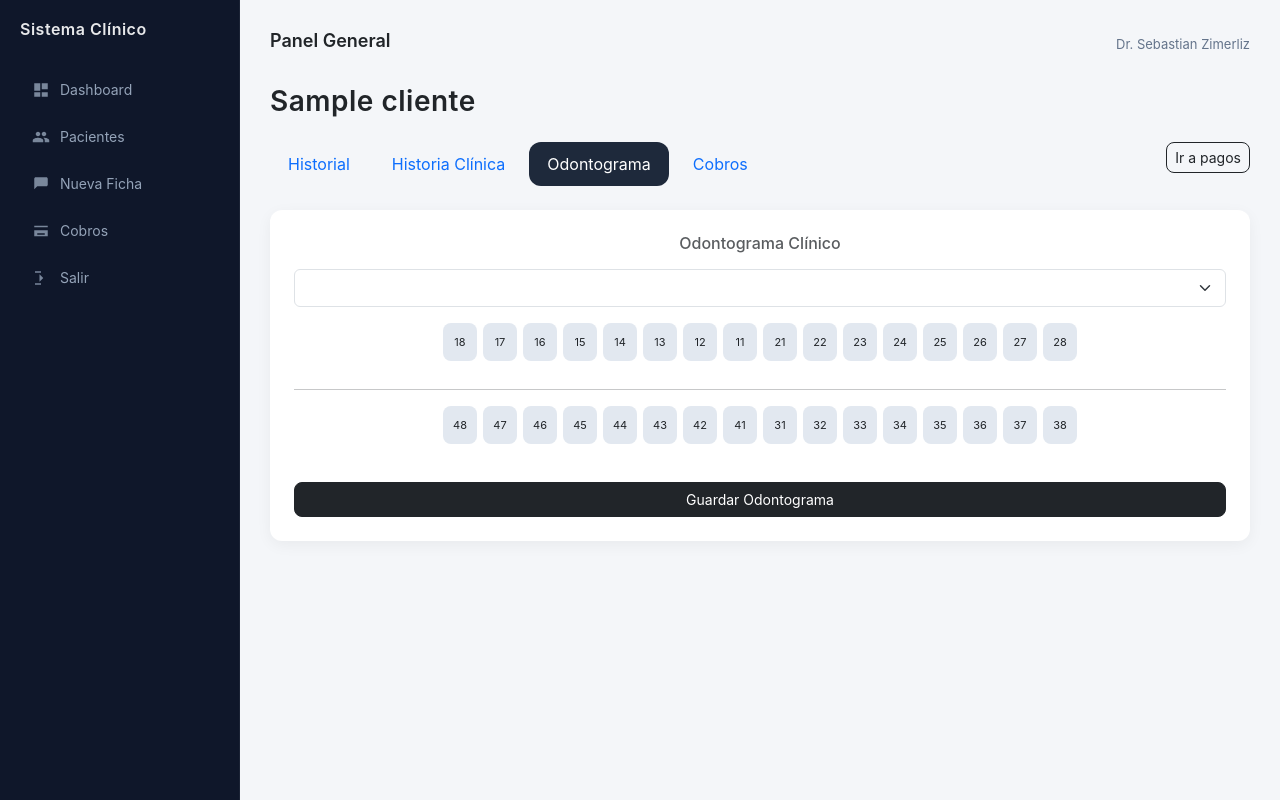
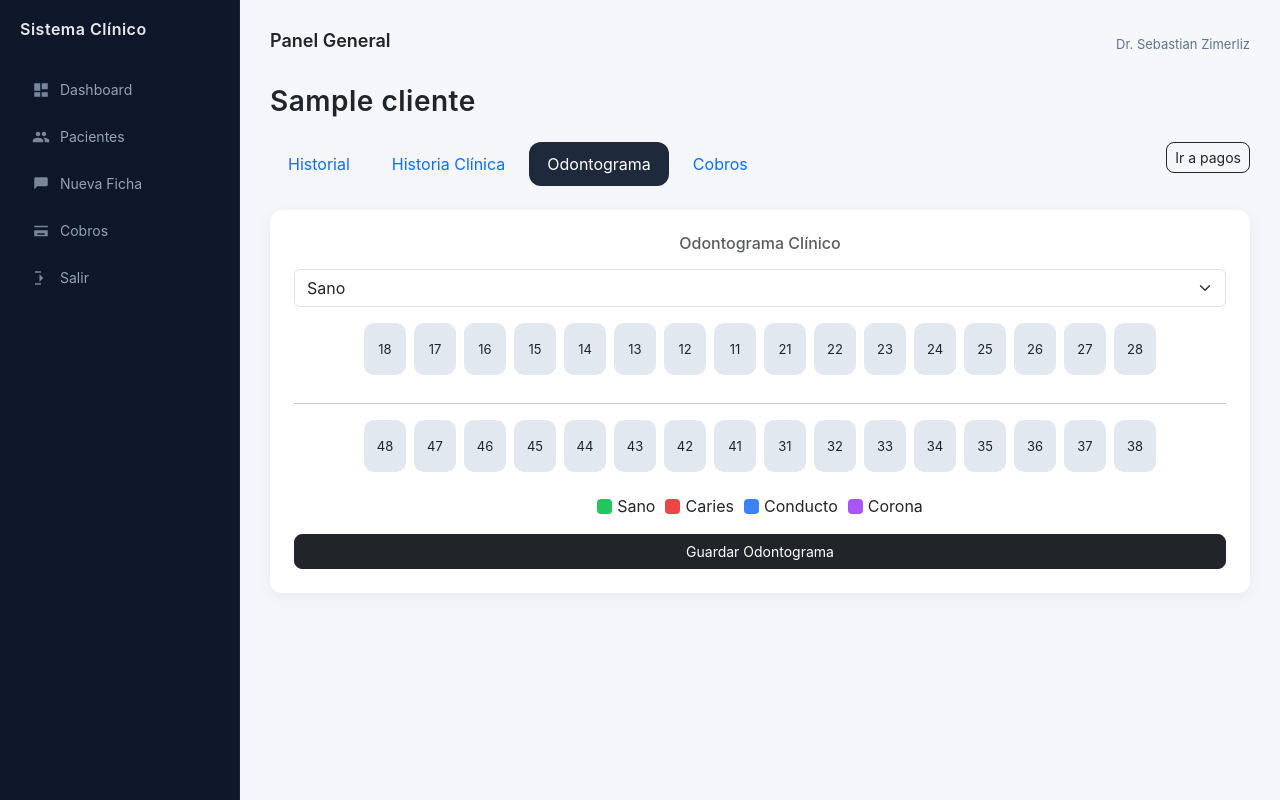
Before and after one commit to warce96/odonto, a Flask app: page /historial/1 in a window 1280 px wide, after a click on "Odontograma". Run offline with Flask 3, Linux system fonts and the light colour scheme; a user stored in the database is signed in; tables that the repository leaves empty hold one stand-in row (values such as "Sample post"); lists and menus that the app fills with data are empty.

Commit message:
Update historial.html

```diff
--- a/clinica_odon/templates/historial.html
+++ b/clinica_odon/templates/historial.html
@@ -57,19 +57,23 @@
 .fila-dientes{
     display: flex;
     justify-content: center;
-    gap: 6px;
+    gap: 8px;
     margin-bottom: 12px;
 }
 .diente{
-    width: 34px;
-    height: 38px;
-    border-radius: 8px;
+    width: 42px;
+    height: 52px;
+    border-radius: 10px;
     background: #e2e8f0;
     display: flex;
     align-items: center;
     justify-content: center;
-    font-size: 11px;
+    font-size: 13px;
     cursor: pointer;
+    transition: 0.2s;
+}
+.diente:hover{
+    transform: scale(1.1);
 }
 
 /* ===== LEYENDA ===== */
@@ -357,7 +332,75 @@ Cuota {{ c.numero }} - {{ c.monto }}
 
 <script>
 
-// (JS se mantiene igual que el tuyo)
+// ANAMNESIS
+function guardarClinico(){
+    fetch("/guardar_clinico/{{ cliente.id }}",{
+        method:"POST",
+        headers:{ "Content-Type":"application/json" },
+        body: JSON.stringify({
+            enfermedades: enfermedades.value,
+            alergias: alergias.value,
+            medicamentos: medicamentos.value,
+            observaciones: observaciones.value
+        })
+    }).then(()=> location.reload())
+}
+
+// ODONTOGRAMA
+let dientes = {{ dientes | tojson | safe }} || {}
+
+let estados = {
+    ok:{color:"#22c55e", nombre:"Sano"},
+    caries:{color:"#ef4444", nombre:"Caries"},
+    conducto:{color:"#3b82f6", nombre:"Conducto"},
+    corona:{color:"#a855f7", nombre:"Corona"}
+}
+
+function initEstados(){
+    let sel = document.getElementById("estadoSelector")
+    let ley = document.getElementById("leyenda")
+
+    sel.innerHTML=""
+    ley.innerHTML=""
+
+    for(let k in estados){
+        sel.innerHTML += `<option value="${k}">${estados[k].nombre}</option>`
+        ley.innerHTML += `
+        <div class="item-leyenda">
+            <div class="color-box" style="background:${estados[k].color}"></div>
+            ${estados[k].nombre}
+        </div>`
+    }
+}
+
+function pintar(el){
+    let estado = document.getElementById("estadoSelector").value
+    let id = el.dataset.id
+    dientes[id]=estado
+    el.style.background = estados[estado].color
+    el.style.color="white"
+}
+
+function pintarInicial(){
+    document.querySelectorAll(".diente").forEach(el=>{
+        let id = el.dataset.id
+        if(dientes[id]){
+            el.style.background = estados[dientes[id]].color
+            el.style.color="white"
+        }
+    })
+}
+
+function guardarOdontograma(){
+    fetch("/guardar_odontograma/{{ cliente.id }}",{
+        method:"POST",
+        headers:{ "Content-Type":"application/json" },
+        body: JSON.stringify(dientes)
+    }).then(()=> location.reload())
+}
+
+initEstados()
+pintarInicial()
 
 </script>
 
```
Also changed, not shown: other parts of clinica_odon/templates/historial.html (+8 -37 lines).
